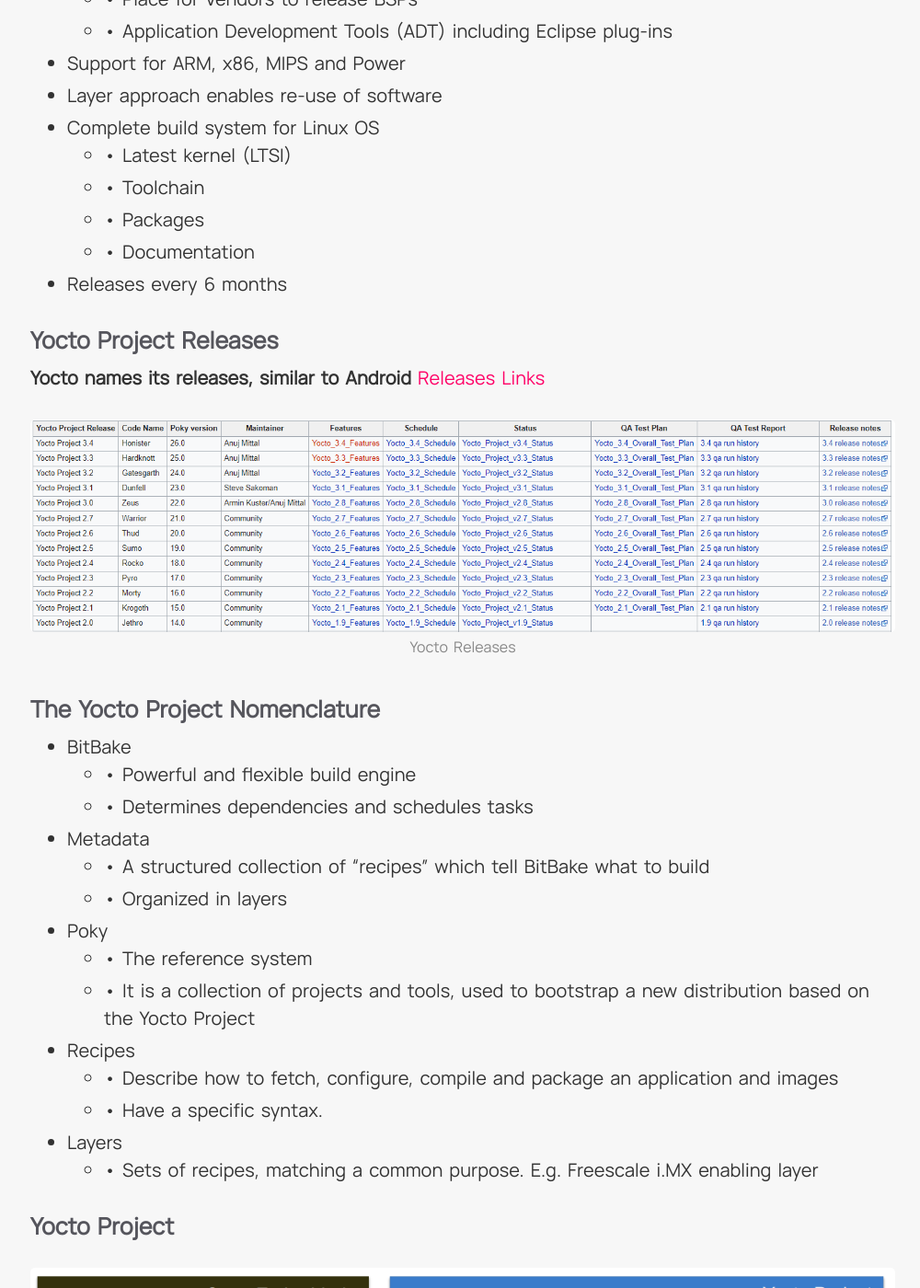
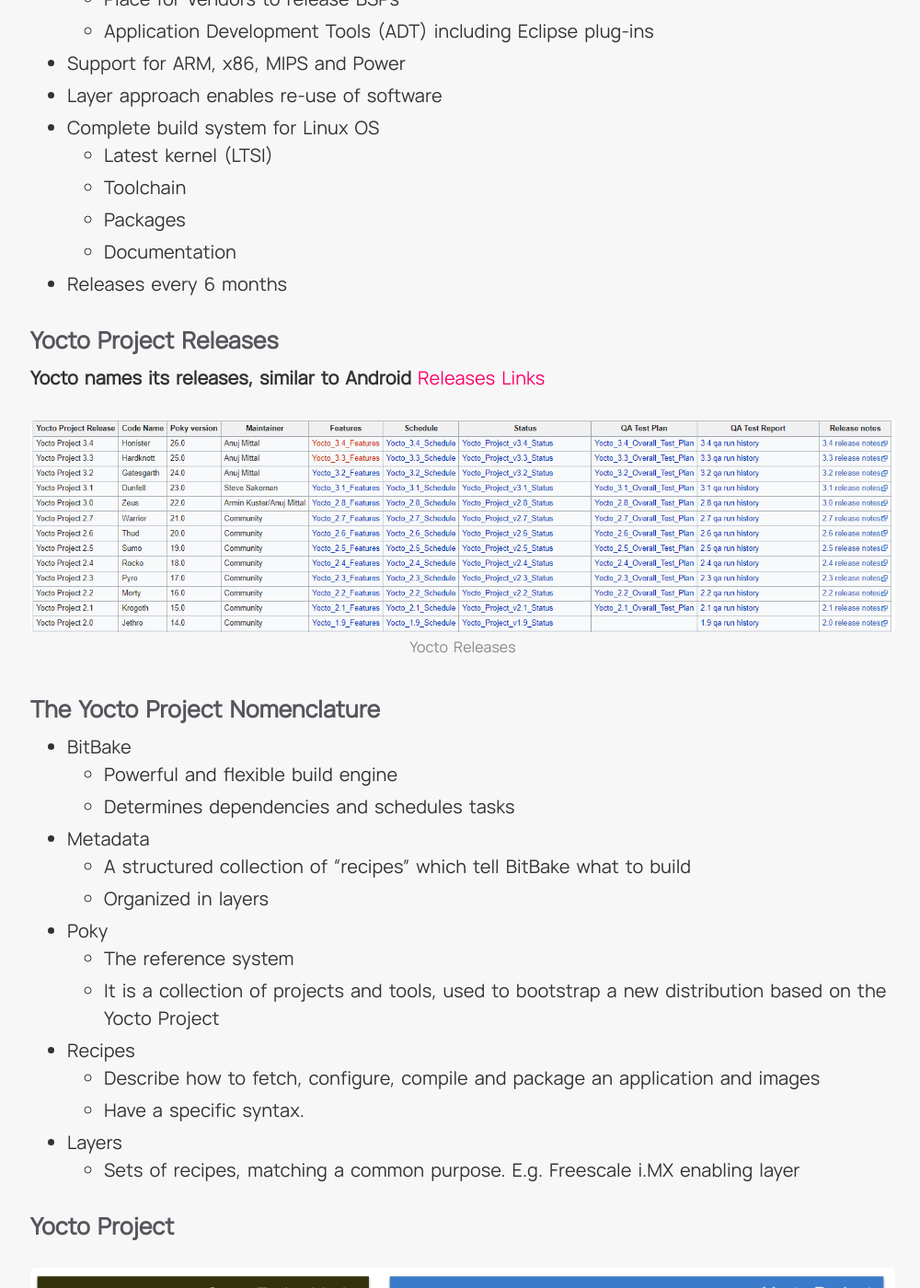
Before and after one commit to SangTDx/sangtdx.github, a Jekyll site: the page built from _posts/2023-11-10-#0-Getting-Ready-for-Yocto-.md, in a window 1280 px wide and 1400 px high, scrolled down 3196 px. Shown: the whole window at 92% size, without its empty margins (137-1137 px from the left). Built offline with Jekyll 4.4.1, drawn with Linux system fonts in a browser that asks for light colours; some of the changed text lies outside the part shown.

```diff
--- a/_posts/2023-11-10-#0-Getting-Ready-for-Yocto-.md
+++ b/_posts/2023-11-10-#0-Getting-Ready-for-Yocto-.md
@@ -69,15 +69,15 @@ system formatted correctly for the chosen form of deployment
 
 * An Open source project with a strong community
 * A collection of embedded tools and projects
-    * • Place for Vendors to release BSPs
-    * • Application Development Tools (ADT) including Eclipse plug-ins
+    * Place for Vendors to release BSPs
+    * Application Development Tools (ADT) including Eclipse plug-ins
 * Support for ARM, x86, MIPS and Power
 * Layer approach enables re-use of software
 * Complete build system for Linux OS
-    * • Latest kernel (LTSI)
-    * • Toolchain
-    * • Packages
-    * • Documentation
+    * Latest kernel (LTSI)
+    * Toolchain
+    * Packages
+    * Documentation
 * Releases every 6 months
 
 ### Yocto Project Releases
@@ -90,19 +90,19 @@ system formatted correctly for the chosen form of deployment
 
 ###  The Yocto Project Nomenclature
 * BitBake
-   * • Powerful and flexible build engine
-   * • Determines dependencies and schedules tasks
+   * Powerful and flexible build engine
+   * Determines dependencies and schedules tasks
 * Metadata
-  * • A structured collection of “recipes” which tell BitBake what to build
-  * • Organized in layers
+  * A structured collection of “recipes” which tell BitBake what to build
+  * Organized in layers
 * Poky
-  * • The reference system
-  * • It is a collection of projects and tools, used to bootstrap a new distribution based on the Yocto Project
+  * The reference system
+  * It is a collection of projects and tools, used to bootstrap a new distribution based on the Yocto Project
 * Recipes
-  * • Describe how to fetch, configure, compile and package an application and images
-  * • Have a specific syntax.
+  * Describe how to fetch, configure, compile and package an application and images
+  * Have a specific syntax.
 * Layers
-  * • Sets of recipes, matching a common purpose. E.g. Freescale i.MX enabling layer
+  * Sets of recipes, matching a common purpose. E.g. Freescale i.MX enabling layer
 
 ###  Yocto Project
 
```
